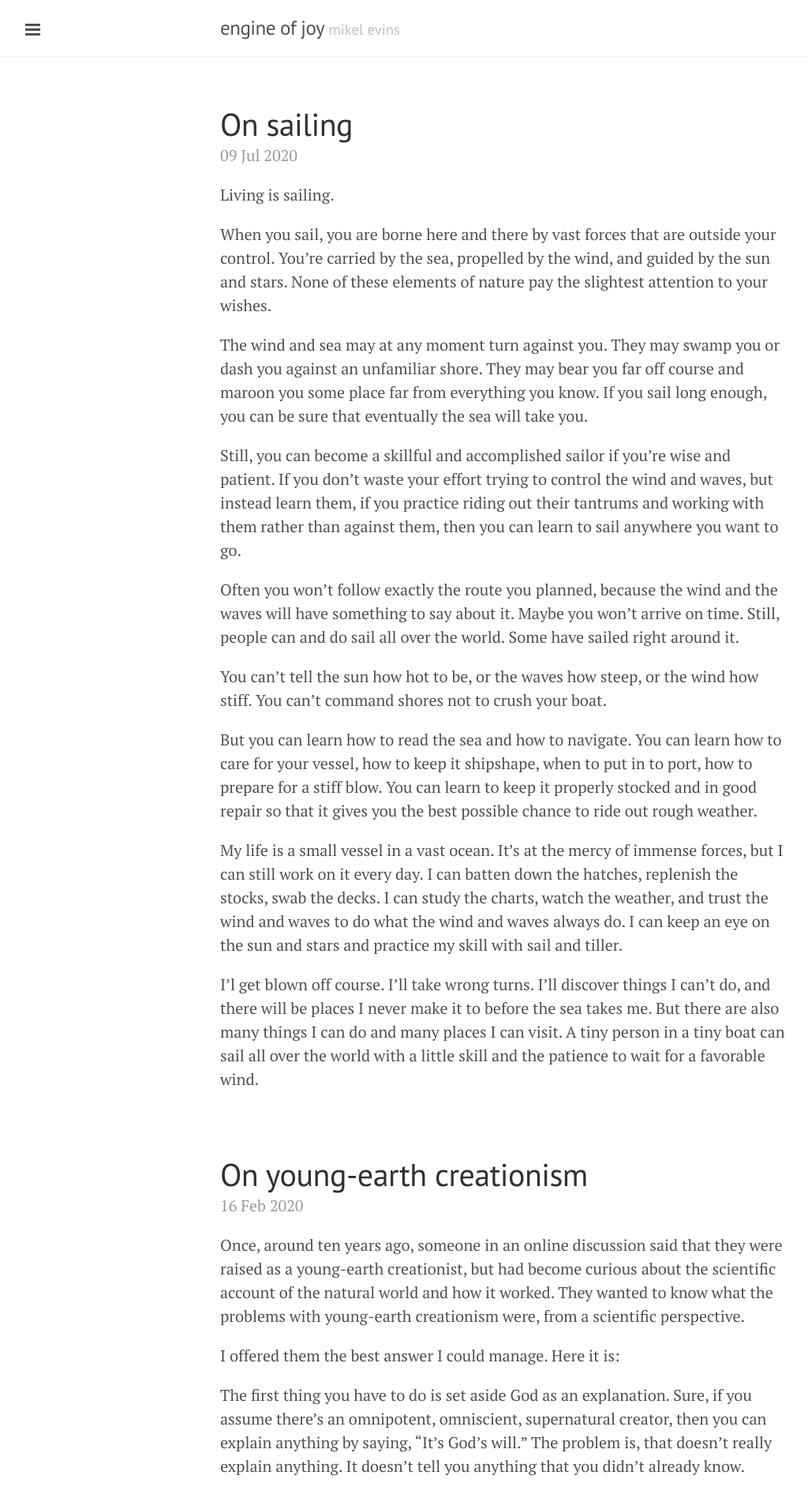
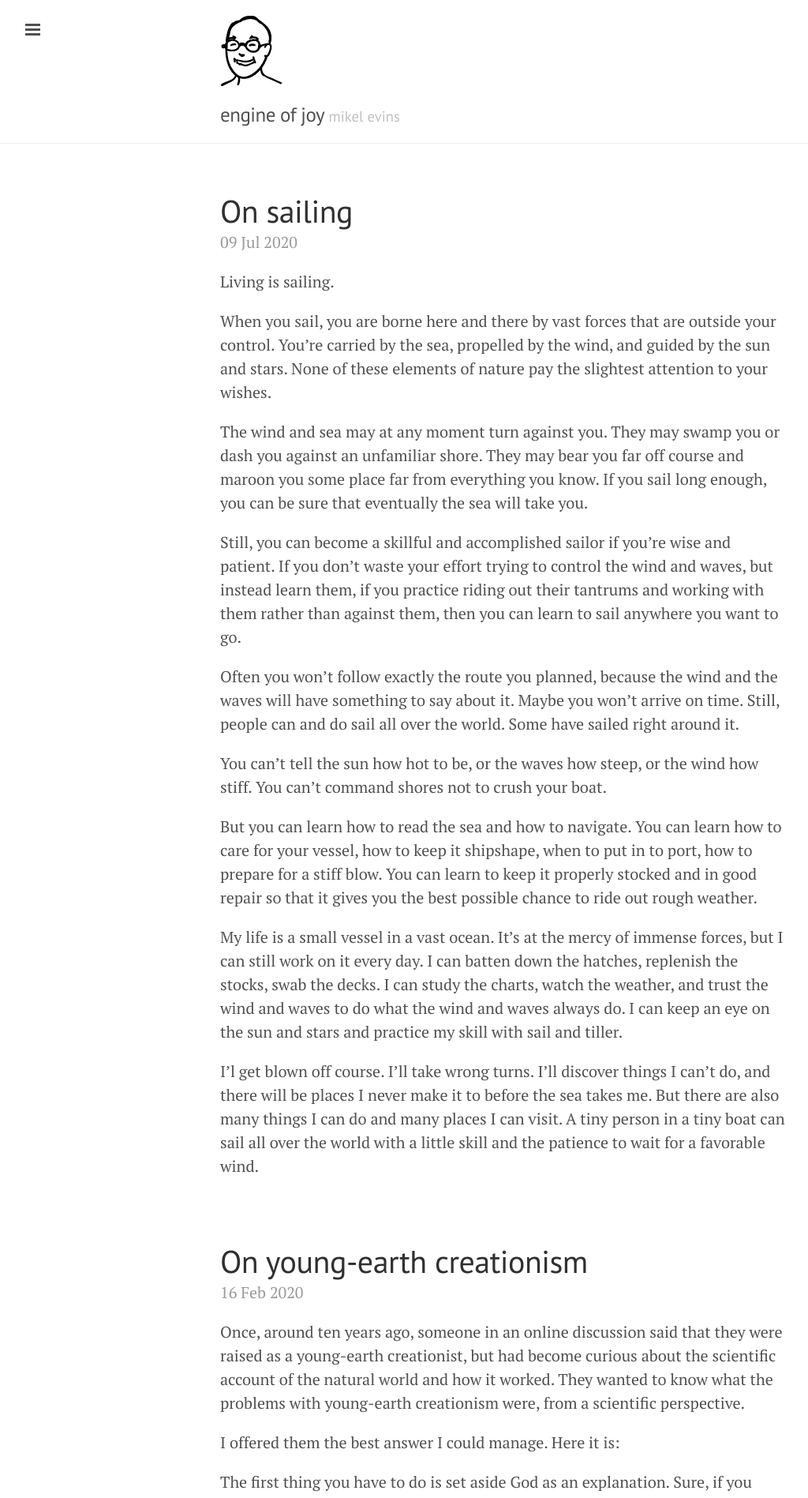
Before and after one commit to mikelevins/mikelevins.github.io, a Jekyll site: the page built from index.html, in a window 1280 px wide. Shown: the top 1897 px of the page at 79% size, without its empty margins (1-1025 px from the left). Built offline with Jekyll 4.4.1, drawn with Linux system fonts in a browser that asks for light colours; the list of posts is cut into pages by our own code.

Commit message:
added a mikel icon to the masthead

```diff
--- a/_layouts/default.html
+++ b/_layouts/default.html
@@ -13,6 +13,7 @@
             <div class="masthead">
                 <div class="container">
                     <h3 class="masthead-title">
+                        <img src="/assets/mikel.gif"/>
                         <a href="/" title="Home">{{ site.title }}</a>
                         <small>{{ site.tagline }}</small>
                     </h3>
```
Lines whose indentation alone changed are shown as unchanged.
